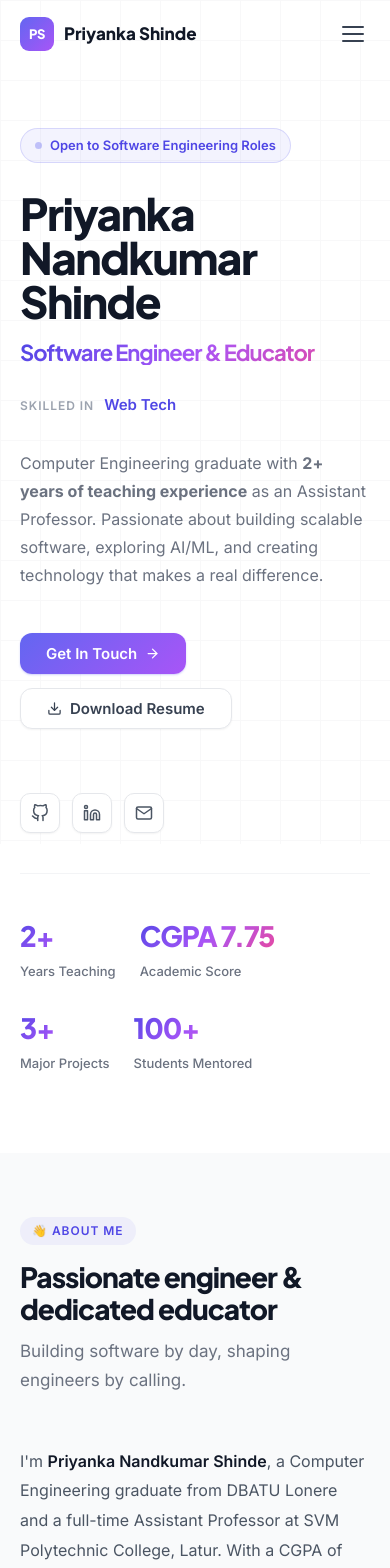
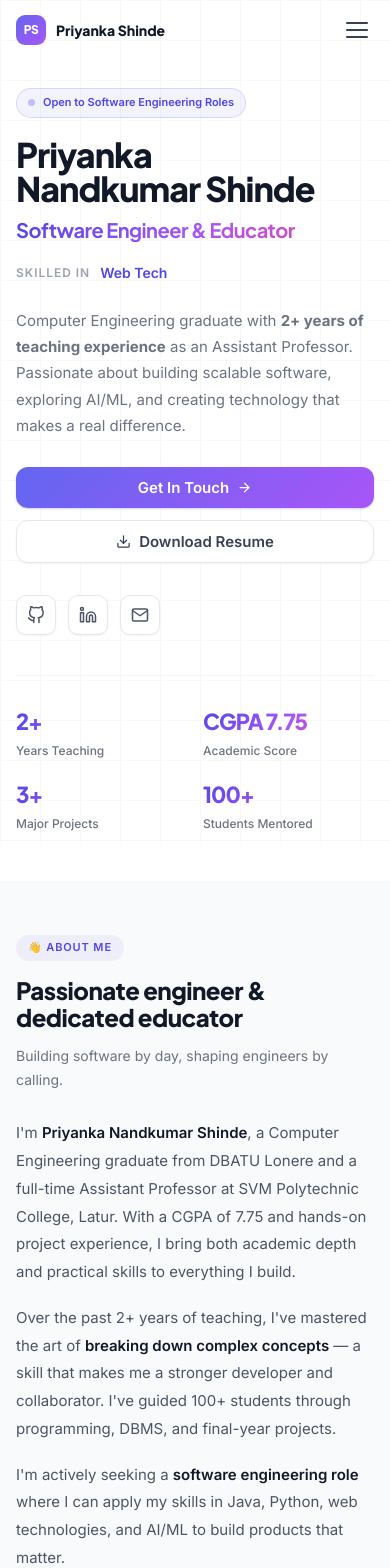
Before and after one commit to balaji3245/priyanka-shinde-protfolio, a React (Vite) app: page / in a window 390 px wide. Shown: the top 1568 px of the page. Built offline with nearby package versions, Linux system fonts and the light colour scheme.

Commit message:
fix: comprehensive mobile responsive design — all breakpoints fixed

```diff
--- a/src/index.css
+++ b/src/index.css
@@ -101,6 +101,9 @@ a { color: inherit; text-decoration: none; }
 
 section { overflow: hidden; }
 
+/* Prevent any horizontal scroll on mobile */
+body { max-width: 100vw; }
+
 /* ============================================================
    NAVBAR
    ============================================================ */
@@ -291,6 +294,7 @@ section { overflow: hidden; }
   background-size: 40px 40px;
   z-index: -1;
   opacity: 0.6;
+  pointer-events: none;
 }
 
 .hero__eyebrow {
@@ -1221,6 +1225,7 @@ section { overflow: hidden; }
 .contact-wrapper {
   max-width: 680px;
   margin: 0 auto;
+  width: 100%;
 }
 
 .contact-card {
@@ -1505,41 +1510,252 @@ footer {
 }
 
 /* ============================================================
-   RESPONSIVE
-   ============================================================ */
+   RESPONSIVE — Comprehensive Mobile-First
+   ============================================================ */
+
+/* ── Tablet landscape (≤1024px) ── */
 @media (max-width: 1024px) {
-  .edu-cards { grid-template-columns: 1fr 1fr; }
+  .about-layout      { gap: 40px; }
+  .edu-cards         { grid-template-columns: 1fr 1fr; }
+  .skills-layout     { grid-template-columns: 1fr 1fr; }
+  .certs-grid        { grid-template-columns: 1fr 1fr; }
+  .projects-featured { grid-template-columns: 1fr; }
+  .projects-grid     { grid-template-columns: 1fr 1fr; }
+}
+
+/* ── Tablet portrait (≤768px) ── */
+@media (max-width: 768px) {
+  :root {
+    --px:    20px;
+    --nav-h: 60px;
+  }
+
+  /* ---------- NAV ---------- */
+  .nav-links { display: none; }
+  .nav-cta   { display: none; }
+  .hamburger { display: flex; }
+
+  .nav-logo {
+    font-size: 15px;
+  }
+
+  /* ---------- HERO ---------- */
+  .hero {
+    padding: calc(var(--nav-h) + 36px) var(--px) 60px;
+    min-height: auto;
+  }
+
+  .hero__name {
+    font-size: clamp(36px, 9vw, 56px);
+    letter-spacing: -1.5px;
+    margin-bottom: 12px;
+  }
+
+  .hero__role {
+    font-size: clamp(20px, 5.5vw, 32px);
+    letter-spacing: -0.5px;
+    margin-bottom: 20px;
+  }
+
+  .hero__desc {
+    font-size: 15px;
+    margin-bottom: 28px;
+    max-width: 100%;
+  }
+
+  .hero__eyebrow {
+    font-size: 12px;
+    margin-bottom: 20px;
+  }
+
+  .hero__type-line {
+    flex-wrap: wrap;
+    font-size: 14px;
+    margin-bottom: 24px;
+  }
+
+  .hero__actions {
+    flex-direction: column;
+    align-items: flex-start;
+    gap: 12px;
+    margin-bottom: 32px;
+  }
+
+  .btn-primary,
+  .btn-secondary {
+    width: 100%;
+    justify-content: center;
+    padding: 13px 20px;
+  }
+
+  .hero__stats {
+    gap: 20px;
+    padding-top: 28px;
+    display: grid;
+    grid-template-columns: 1fr 1fr;
+  }
+
+  .hero__stat-num  { font-size: 22px; }
+  .hero__stat-label { font-size: 12px; }
+
+  /* ---------- SECTIONS ---------- */
+  .section-wrap  { padding: 64px 0; }
+  .section-title { letter-spacing: -0.5px; }
+  .section-desc  { font-size: 15px; margin-bottom: 36px; }
+
+  /* ---------- ABOUT ---------- */
+  .about-layout {
+    grid-template-columns: 1fr;
+    gap: 36px;
+  }
+
+  .about-card { max-width: 100%; }
+
+  .about-body p { font-size: 15px; }
+
+  /* ---------- EXPERIENCE ---------- */
+  .exp-card { padding: 24px 20px; }
+
+  .exp-card__header {
+    flex-direction: column;
+    align-items: flex-start;
+    gap: 12px;
+  }
+
+  .exp-points {
+    grid-template-columns: 1fr;
+    gap: 8px;
+  }
+
+  .exp-point { font-size: 13px; padding: 10px 12px; }
+
+  /* ---------- EDUCATION ---------- */
+  .edu-cards { grid-template-columns: 1fr; }
+
+  /* ---------- SKILLS ---------- */
+  .skills-layout { grid-template-columns: 1fr; }
+
+  /* ---------- PROJECTS ---------- */
+  .projects-featured { grid-template-columns: 1fr; }
+  .projects-grid     { grid-template-columns: 1fr; }
+
+  .proj-card__preview { height: 140px; }
+
+  /* ---------- CERTIFICATIONS ---------- */
   .certs-grid { grid-template-columns: 1fr 1fr; }
-  .projects-featured { grid-template-columns: 1fr; }
-  .projects-grid { grid-template-columns: 1fr 1fr; }
-  .about-layout { gap: 48px; }
-}
-
-@media (max-width: 768px) {
-  .nav-links, .nav-cta { display: none; }
-  .hamburger { display: flex; }
-
-  .about-layout { grid-template-columns: 1fr; }
-  .about-card { max-width: 380px; margin: 0 auto; }
-
-  .exp-points { grid-template-columns: 1fr; }
-
-  .edu-cards { grid-template-columns: 1fr; }
-  .skills-layout { grid-template-columns: 1fr; }
-  .projects-grid { grid-template-columns: 1fr; }
-  .certs-grid { grid-template-columns: 1fr 1fr; }
-  .contact-info-row { grid-template-columns: 1fr; }
-  .form-row-2 { grid-template-columns: 1fr; }
-  .contact-card { padding: 28px 24px; }
-
-  .footer-inner { flex-direction: column; align-items: flex-start; }
+
+  /* ---------- CONTACT ---------- */
+  .contact-card      { padding: 24px 20px; }
+  .contact-info-row  { grid-template-columns: 1fr; }
+  .form-row-2        { grid-template-columns: 1fr; }
+
+  .form-submit-row {
+    flex-direction: column;
+    align-items: flex-start;
+    gap: 10px;
+  }
+
+  .form-submit-row .btn-primary { width: 100%; justify-content: center; }
+
+  /* ---------- FOOTER ---------- */
+  .footer-inner {
+    flex-direction: column;
+    align-items: flex-start;
+    gap: 20px;
+  }
+
   .footer-links { display: none; }
 
-  .hero__stats { gap: 24px; }
-}
-
+  footer { padding: 36px var(--px) 28px; }
+  .footer-copy { font-size: 12px; }
+}
+
+/* ── Mobile (≤480px) ── */
 @media (max-width: 480px) {
+  :root { --px: 16px; }
+
+  /* ---------- HERO ---------- */
+  .hero { padding: calc(var(--nav-h) + 28px) var(--px) 48px; }
+
+  .hero__name  { font-size: 34px; letter-spacing: -1px; }
+  .hero__role  { font-size: 20px; }
+
+  .hero__eyebrow {
+    font-size: 11px;
+    padding: 5px 11px;
+  }
+
+  .hero__stats {
+    grid-template-columns: 1fr 1fr;
+    gap: 16px;
+  }
+
+  /* ---------- SECTIONS ---------- */
+  .section-wrap  { padding: 52px 0; }
+  .section-title { font-size: 24px; }
+  .section-desc  { font-size: 14px; margin-bottom: 28px; }
+  .section-tag   { font-size: 11px; }
+
+  /* ---------- ABOUT ---------- */
+  .about-card { padding: 24px 20px; }
+  .about-card__avatar { width: 80px; height: 80px; font-size: 26px; }
+  .about-card__name   { font-size: 17px; }
+
+  /* ---------- EXPERIENCE ---------- */
+  .exp-card       { padding: 20px 16px; }
+  .exp-card__logo { width: 40px; height: 40px; font-size: 18px; }
+  .exp-card__title { font-size: 17px; }
+
+  /* ---------- EDUCATION ---------- */
+  .edu-card  { padding: 20px; }
+  .edu-card__score { font-size: 20px; }
+
+  /* ---------- SKILLS ---------- */
+  .skill-cat-card { padding: 20px; }
+
+  /* ---------- PROJECTS ---------- */
+  .proj-card__body    { padding: 18px; }
+  .proj-card__preview { height: 120px; }
+  .proj-card__preview-emoji { font-size: 40px; }
+
+  .proj-card__links {
+    flex-direction: column;
+    gap: 8px;
+  }
+
+  .proj-link { width: 100%; justify-content: center; }
+
+  .proj-mini { padding: 18px; }
+
+  /* ---------- CERTIFICATIONS ---------- */
   .certs-grid { grid-template-columns: 1fr; }
-  .hero__name { letter-spacing: -1.5px; }
-  .section-wrap { padding: 64px 0; }
-}
+  .cert-card  { padding: 20px; }
+
+  /* ---------- CONTACT ---------- */
+  .contact-card { padding: 20px 16px; }
+
+  .contact-info-item { padding: 12px; }
+  .contact-info-item__icon {
+    width: 32px;
+    height: 32px;
+    font-size: 14px;
+  }
+  .contact-info-item__val   { font-size: 13px; }
+
+  /* ---------- NAVBAR ---------- */
+  .nav-logo { font-size: 14px; }
+  .nav-logo__icon { width: 30px; height: 30px; font-size: 12px; }
+
+  /* ---------- MOBILE MENU ---------- */
+  .mobile-menu__link { font-size: 20px; padding: 10px 24px; }
+  .mobile-menu__cta  { padding: 12px 28px; font-size: 15px; }
+}
+
+/* ── Very small phones (≤360px) ── */
+@media (max-width: 360px) {
+  .hero__name   { font-size: 30px; }
+  .hero__role   { font-size: 18px; }
+  .hero__stats  { grid-template-columns: 1fr 1fr; gap: 12px; }
+
+  .about-card__stats { grid-template-columns: 1fr 1fr; }
+}
```
